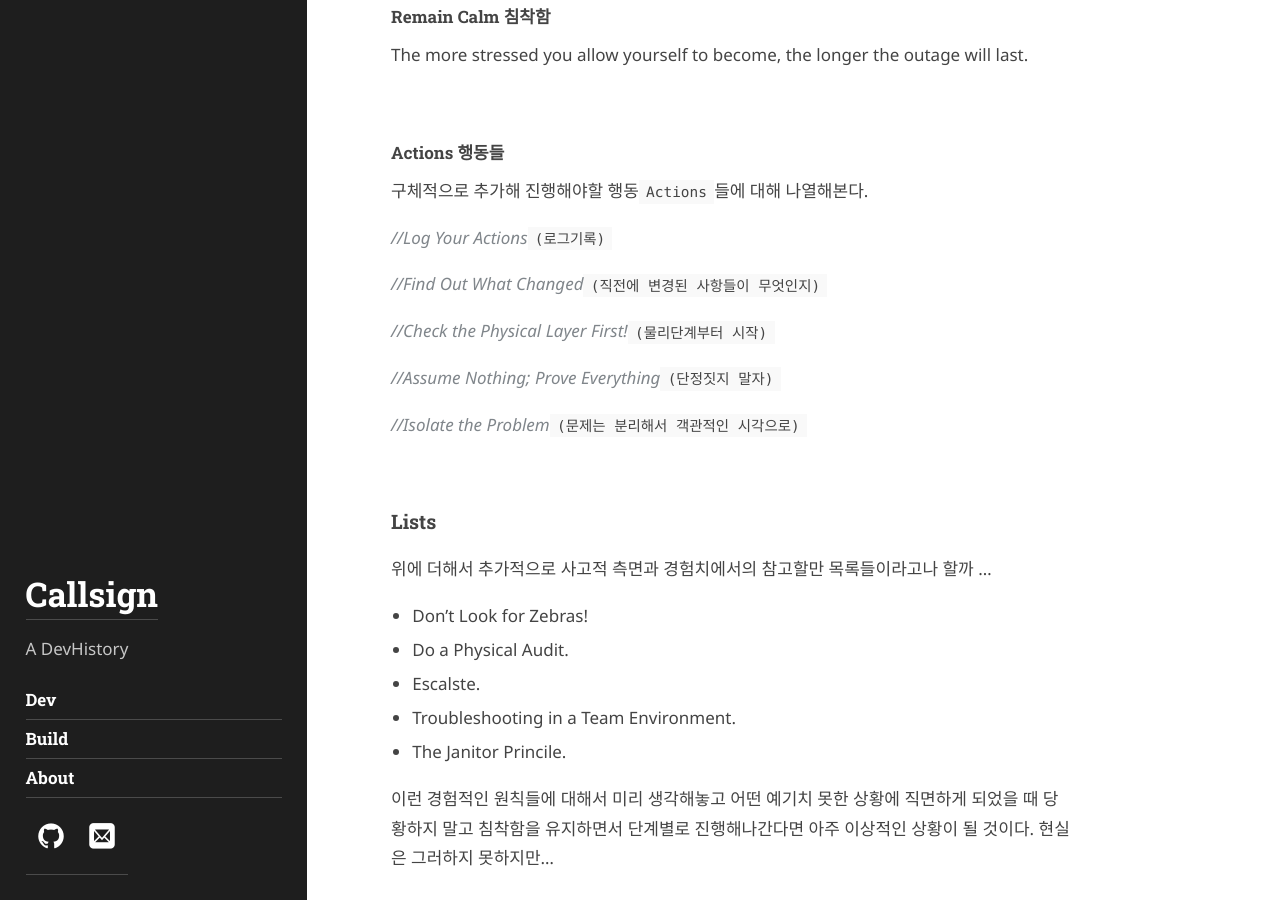
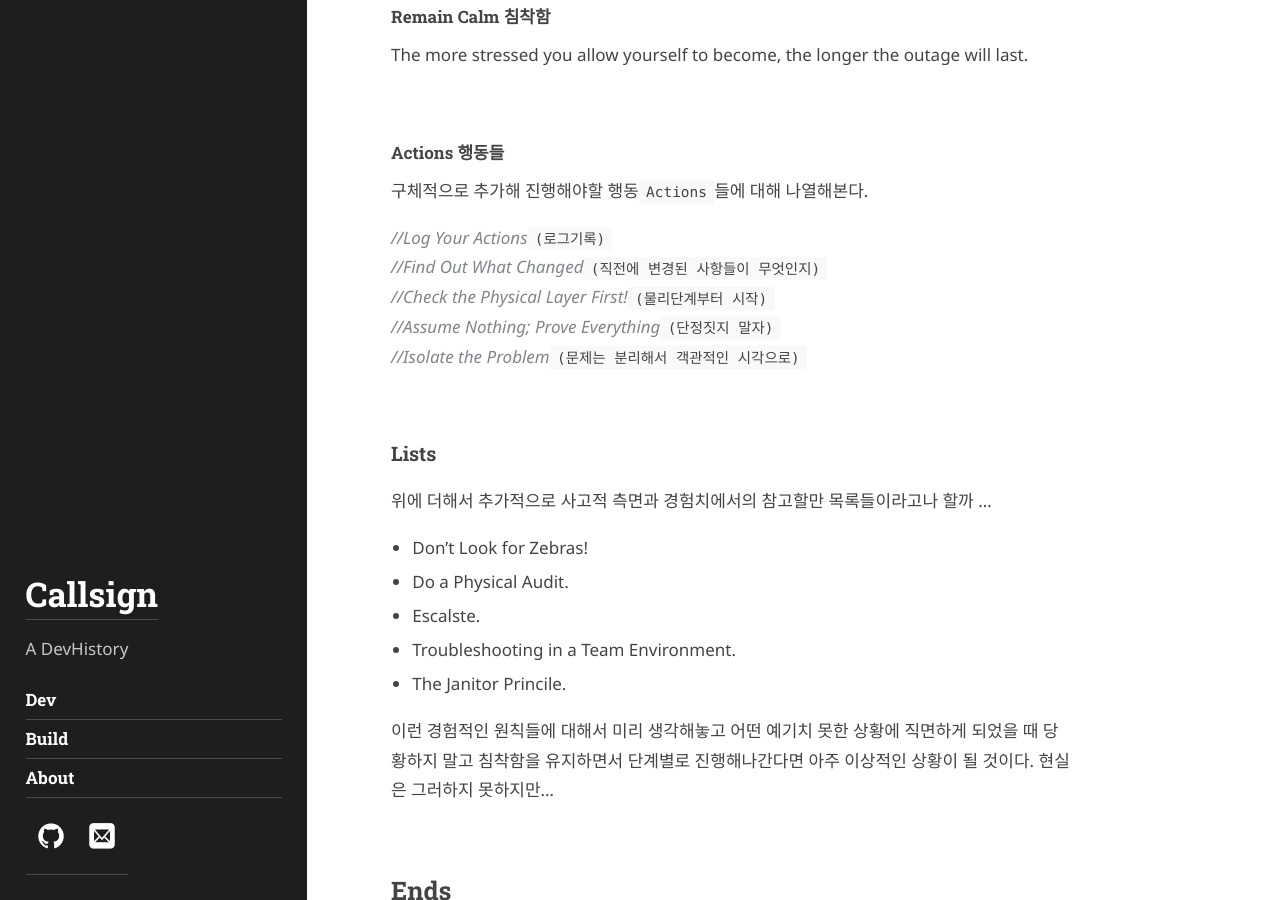
Before and after one commit to callsign88/callsign88.github.io, a Jekyll site: the page built from _posts/2012-02-07-example-content.md, in a window 1280 px wide and 900 px high, scrolled down 1864 px. Built offline with Jekyll 4.4.1, drawn with Linux system fonts in a browser that asks for light colours; some web fonts are replaced.

Commit message:
Use <br> tags for compact action items layout

```diff
--- a/_posts/2012-02-07-example-content.md
+++ b/_posts/2012-02-07-example-content.md
@@ -49,15 +49,13 @@ The more stressed you allow yourself to become, the longer the outage will last.
 #### Actions 행동들
 구체적으로 추가해 진행해야할 행동`Actions`들에 대해 나열해본다.
 
-*<sapn style="color:#80868b;">//Log Your Actions</sapn>*`(로그기록)`
 
-*<sapn style="color:#80868b;">//Find Out What Changed</sapn>*`(직전에 변경된 사항들이 무엇인지)`
 
-*<sapn style="color:#80868b;">//Check the Physical Layer First!</sapn>*`(물리단계부터 시작)`
-
-*<sapn style="color:#80868b;">//Assume Nothing; Prove Everything</sapn>*`(단정짓지 말자)`
-
-*<sapn style="color:#80868b;">//Isolate the Problem</sapn>*`(문제는 분리해서 객관적인 시각으로)`
+*<sapn style="color:#80868b;">//Log Your Actions</sapn>*`(로그기록)`<br>
+*<sapn style="color:#80868b;">//Find Out What Changed</sapn>*`(직전에 변경된 사항들이 무엇인지)`<br>
+*<sapn style="color:#80868b;">//Check the Physical Layer First!</sapn>*`(물리단계부터 시작)`<br>
+*<sapn style="color:#80868b;">//Assume Nothing; Prove Everything</sapn>*`(단정짓지 말자)`<br>
+*<sapn style="color:#80868b;">//Isolate the Problem</sapn>*`(문제는 분리해서 객관적인 시각으로)`<br>
 
 
 
```
